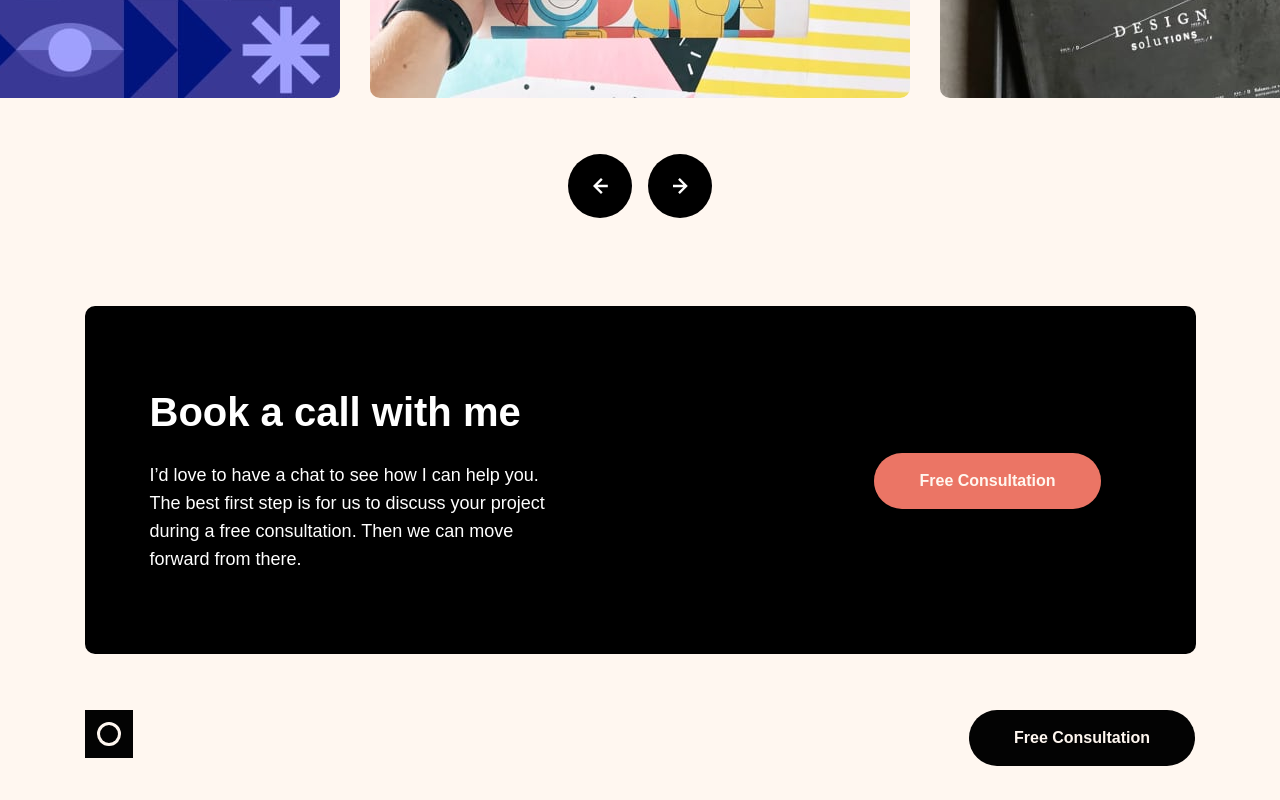
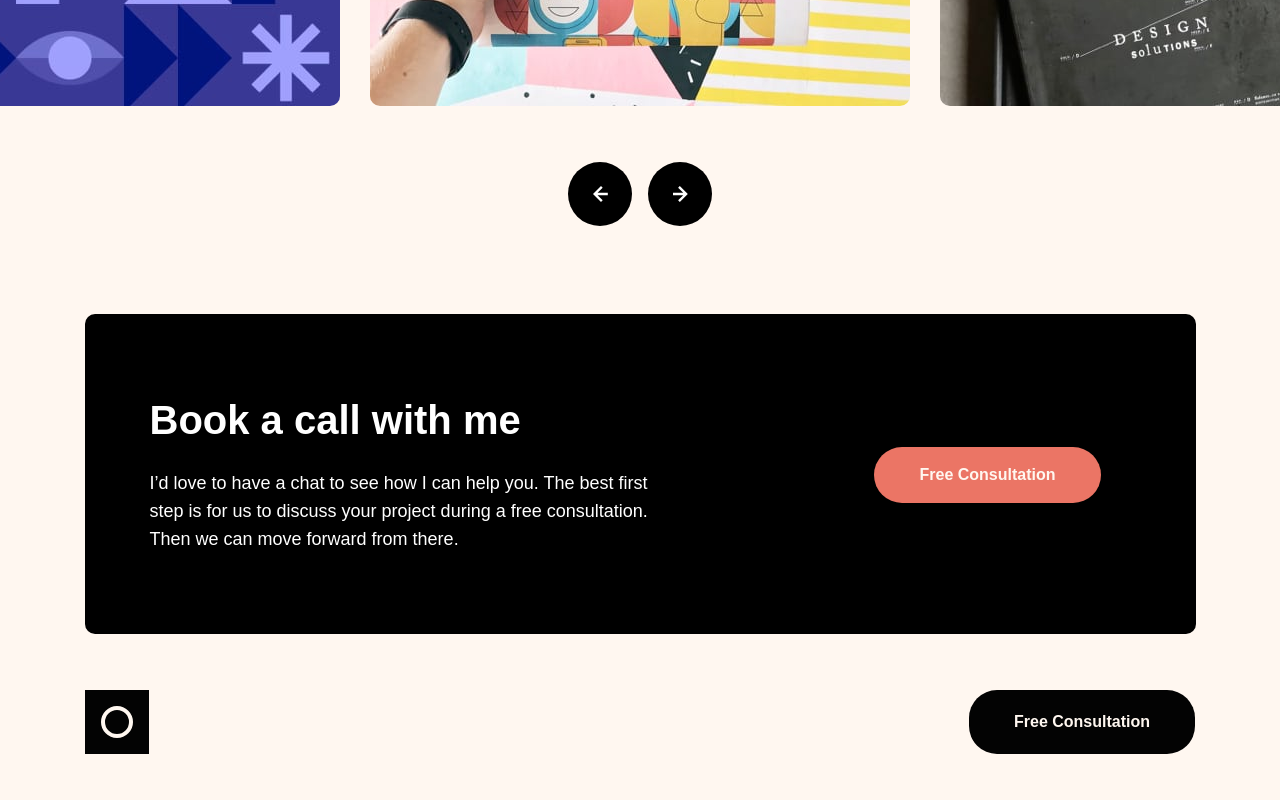
Before and after one commit to FelipeAmorimDev/Single-page-design-portfolio-react, a React (Vite) app: page / in a window 1280 px wide. Shown: the part 1800-2600 px from the top of the page. Built offline with nearby package versions, Linux system fonts and the light colour scheme.

Commit message:
refatoração(css) textos da bookcall section e tamanho da logo foram ajustados de acordo com o dispositivo

```diff
--- a/src/Components/BookCall/BookCall.module.scss
+++ b/src/Components/BookCall/BookCall.module.scss
@@ -23,9 +23,12 @@
   }
 
   p{
-    max-width: 42ch;
+    max-width: 50ch;
     @media (max-width: 1000px) {
       margin-bottom: 26px;
+    }
+    @media (max-width:400px){
+      max-width: 32ch;
     }
   }
 
--- a/src/Components/Header/Logo.module.scss
+++ b/src/Components/Header/Logo.module.scss
@@ -1,4 +1,8 @@
 .Logo{
-  width: 48px;
-  height: 48px;
+  width: 64px;
+  height: 64px;
+  @media (max-width:600px){
+    width: 48px;
+    height: 48px;
+  }
 }
```
